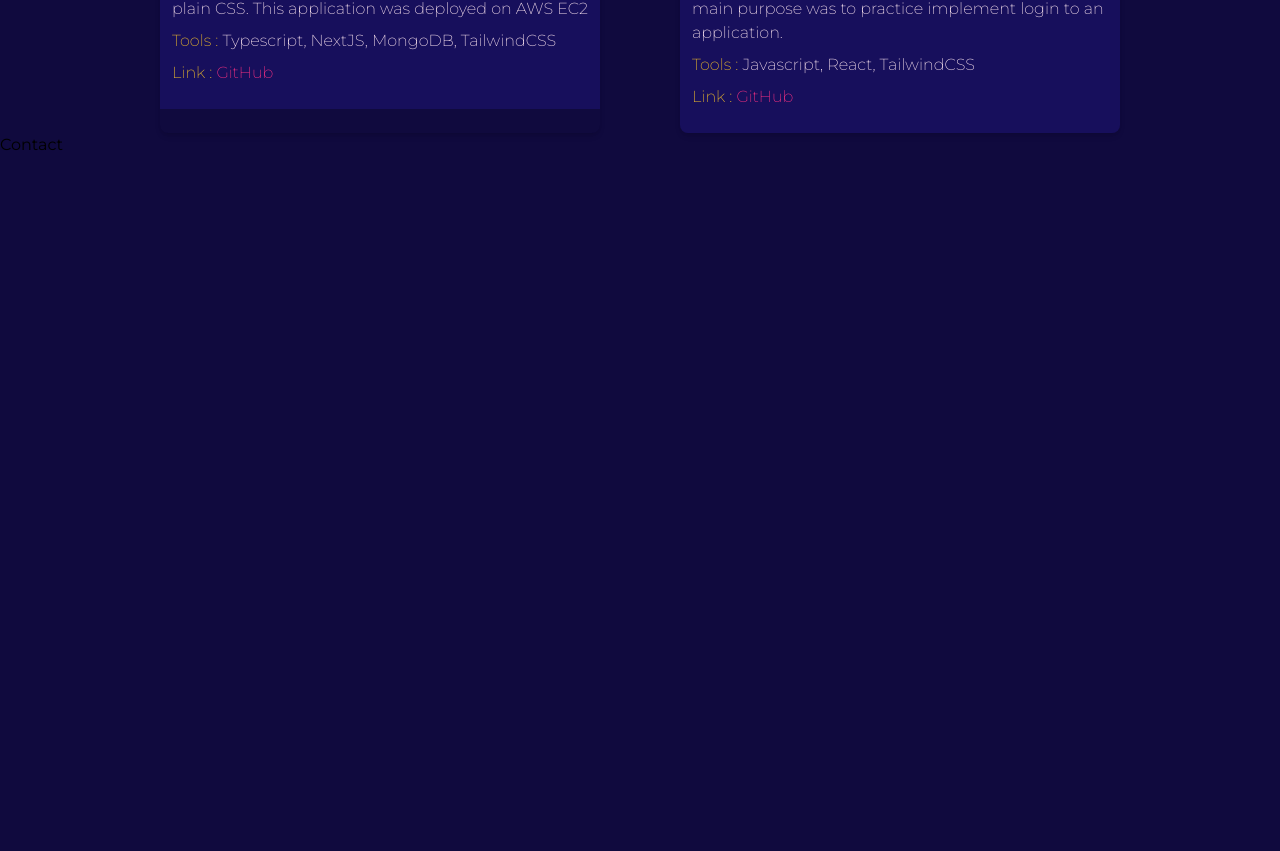
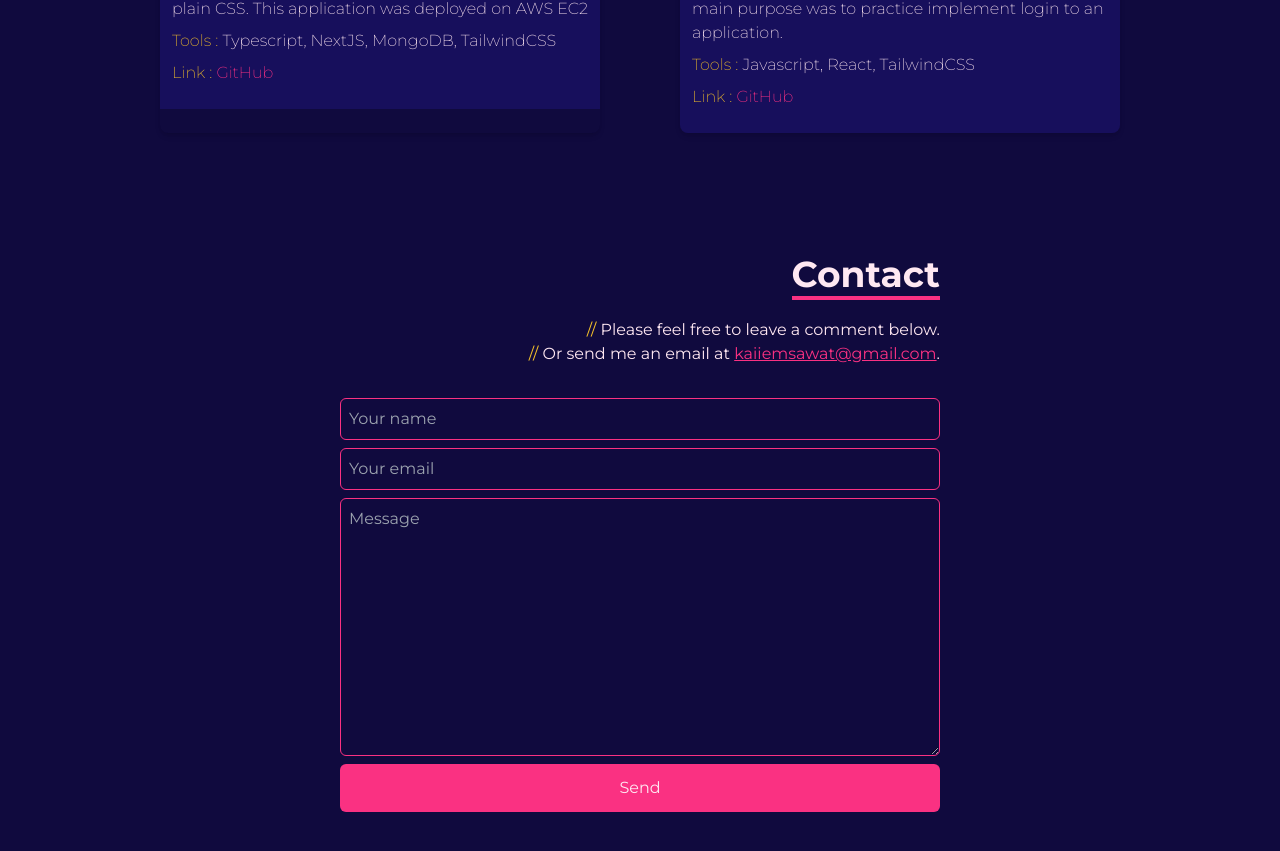
Before and after one commit to KaiIemsawat/portfolio-02-blue, a React (Create React App) app: page / in a window 1280 px wide. Shown: the part 4091-4942 px from the top of the page. Before the commit the page ends 4248 px from the top, so only its background shows below. Built offline with nearby package versions, Linux system fonts and the light colour scheme.

Commit message:
contact form

```diff
--- a/src/components/Contact.jsx
+++ b/src/components/Contact.jsx
@@ -1,4 +1,61 @@
 const Contact = () => {
-    return <div>Contact</div>;
+    return (
+        <div
+            className="w-full h-screen bg-cblue-800 flex flex-col justify-center items-center px-8"
+            name="contct"
+        >
+            <div className="text-right pb-8 sm:pl-4 max-w-[600px] w-full">
+                <p className="text-4xl font-bold inline border-b-4 border-cpink-500 text-cpink-50">
+                    Contact
+                </p>
+                <p className="pt-6 text-cpink-50">
+                    <span className="text-cyell-500">// </span>
+                    Please feel free to leave a comment below.
+                </p>
+                <p className=" text-cpink-50">
+                    <span className="text-cyell-500">// </span>
+                    Or send me an email at{" "}
+                    <a
+                        className="text-cpink-500 underline hover:text-cyell-500 duration-700"
+                        href="mailto:kaiiemsawat@gmail.com"
+                    >
+                        kaiiemsawat@gmail.com
+                    </a>
+                    .
+                </p>
+            </div>
+            <form
+                className="flex flex-col max-w-[600px] w-full text-cpink-50"
+                action="https://getform.io/f/e442a93d-82d6-447e-8961-21b72e5d0b8c"
+                method="post"
+            >
+                <input
+                    className="bg-cblue-800 border border-cpink-500 rounded-md p-2 mb-2"
+                    type="text"
+                    name="name"
+                    placeholder="Your name"
+                    required
+                />
+                <input
+                    className="bg-cblue-800 border border-cpink-500 rounded-md p-2 mb-2"
+                    type="email"
+                    name="email"
+                    placeholder="Your email"
+                    required
+                />
+
+                <textarea
+                    className="bg-cblue-800 border border-cpink-500 rounded-md p-2 mb-2"
+                    name="message"
+                    rows="10"
+                    placeholder="Message"
+                    required
+                ></textarea>
+                <button className="bg-cpink-500 rounded-md p-3 hover:bg-cyell-500 hover:text-cpink-500 duration-700">
+                    Send
+                </button>
+            </form>
+        </div>
+    );
 };
 export default Contact;
--- a/src/components/Navbar.jsx
+++ b/src/components/Navbar.jsx
@@ -13,9 +13,8 @@ const Navbar = () => {
         setIsNav(!isNav);
     };
 
+    // Get Screen Position
     const [scrollTop, setScrollTop] = useState(0);
-    console.log(scrollTop);
-
     useEffect(() => {
         const onScroll = (e) => {
             setScrollTop(e.target.documentElement.scrollTop);
@@ -30,7 +29,7 @@ const Navbar = () => {
             className={`fixed w-full h-[80px] flex justify-between items-center px-4 bg-cblue-800 text-cpink-50 ${
                 scrollTop === 0
                     ? ""
-                    : "opacity-70 shadow-2xl shadow-cblue-800/50"
+                    : "opacity-60 shadow-2xl shadow-cblue-800/50"
             }`}
         >
             {/* Logo */}
```
